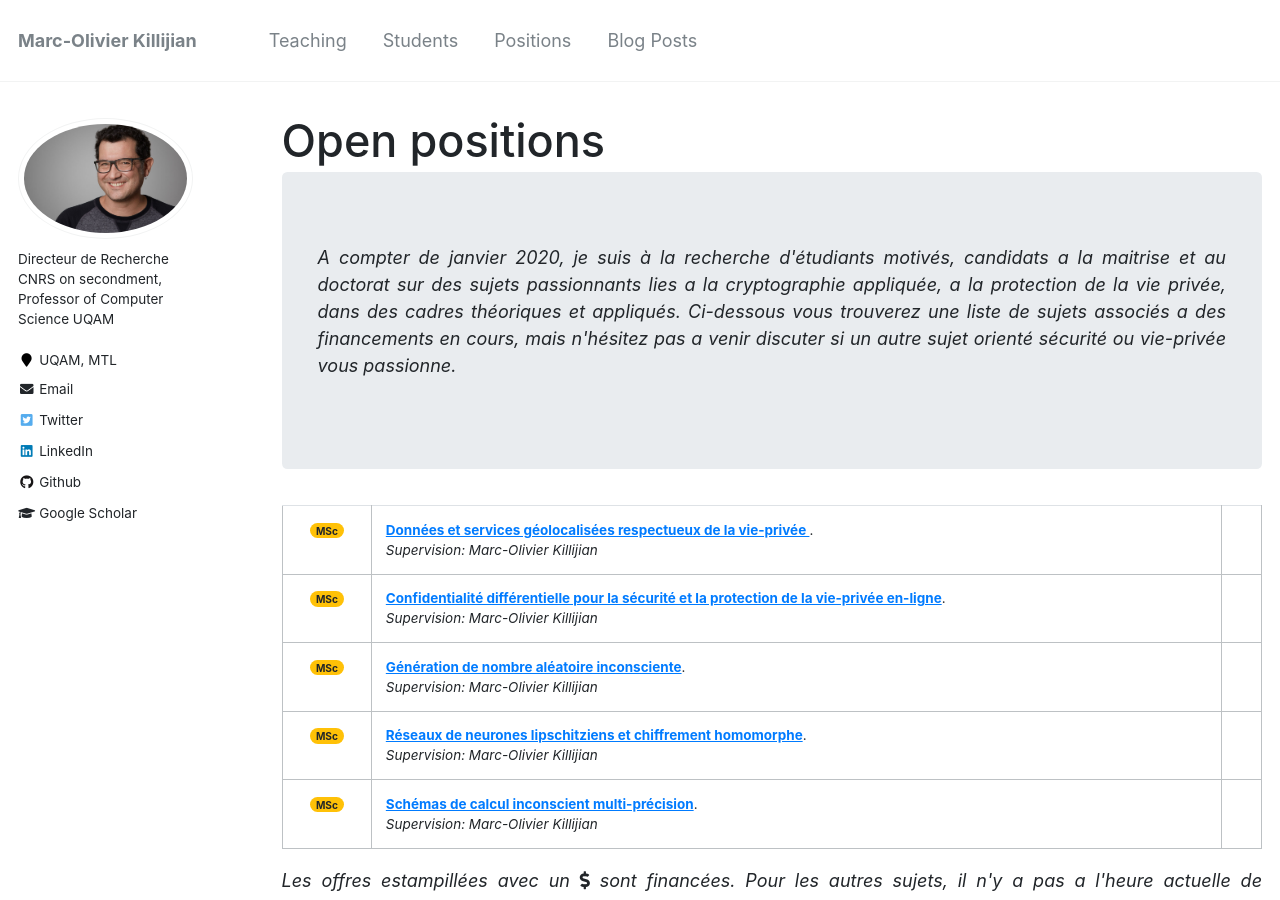
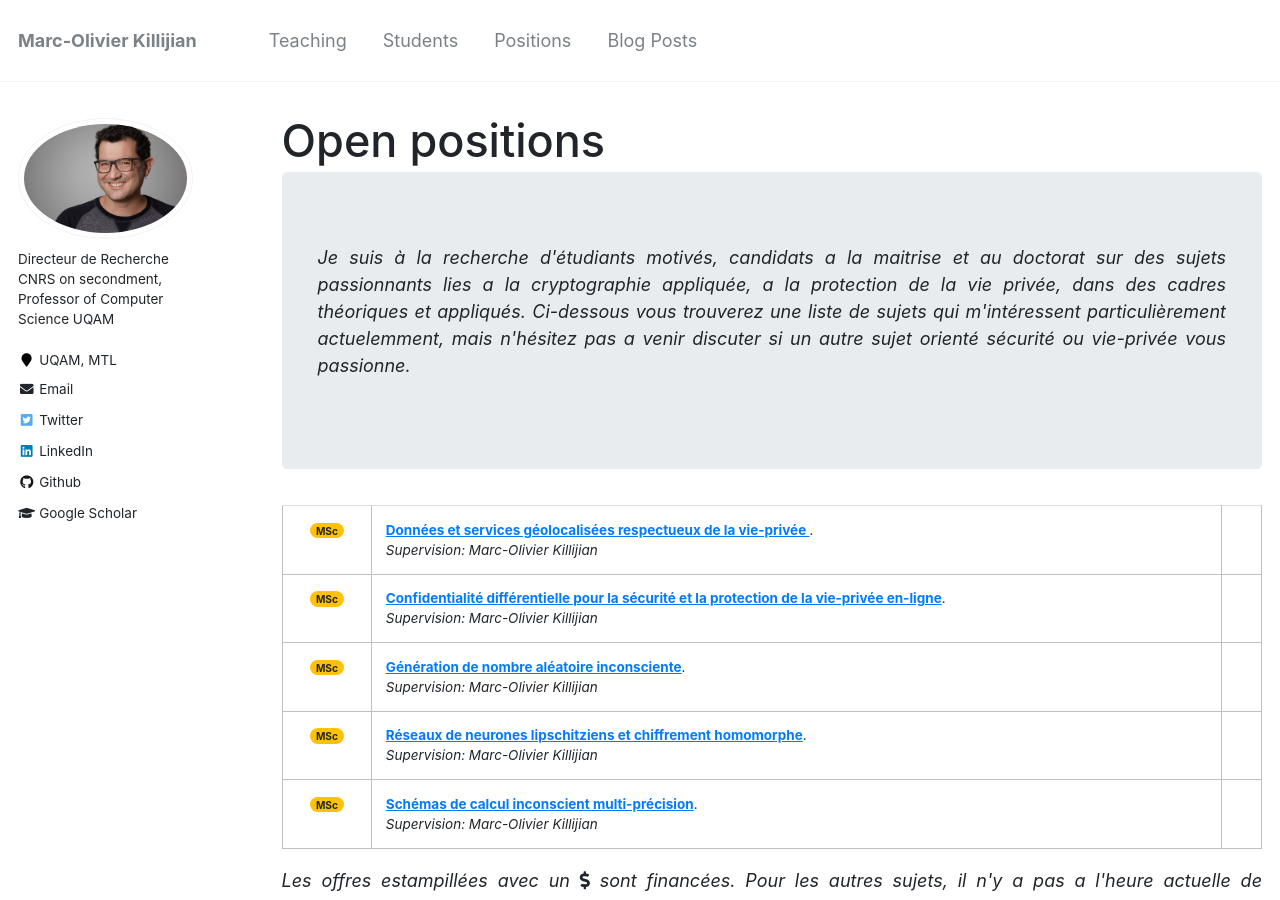
Before and after one commit to Kirija/kirija.github.io, a Jekyll site: the page built from _pages/positions.html, in a window 1280 px wide and 900 px high. Built offline with Jekyll 4.4.1, drawn with Linux system fonts in a browser that asks for light colours.

Commit message:
small changes to position.html

```diff
--- a/_pages/positions.html
+++ b/_pages/positions.html
@@ -6,7 +6,7 @@ author_profile: true
 ---
 
 <div class="jumbotron">
-  <p style="text-align:justify; font-style: italic;"> A compter de janvier 2020, je suis à la recherche d'étudiants motivés, candidats a la maitrise et au doctorat sur des sujets passionnants lies a la cryptographie appliquée, a la protection de la vie privée, dans des cadres théoriques et appliqués. Ci-dessous vous trouverez une liste de sujets associés a des financements en cours, mais n'hésitez pas a venir discuter si un autre sujet orienté sécurité ou vie-privée vous passionne.
+  <p style="text-align:justify; font-style: italic;"> Je suis à la recherche d'étudiants motivés, candidats a la maitrise et au doctorat sur des sujets passionnants lies a la cryptographie appliquée, a la protection de la vie privée, dans des cadres théoriques et appliqués. Ci-dessous vous trouverez une liste de sujets qui m'intéressent particulièrement actuelemment, mais n'hésitez pas a venir discuter si un autre sujet orienté sécurité ou vie-privée vous passionne.
 </div>
 
 <table class="table">
```
